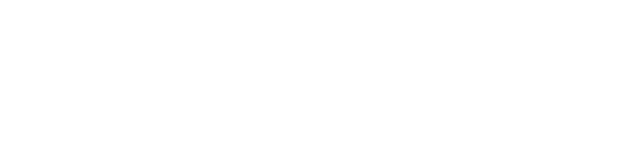
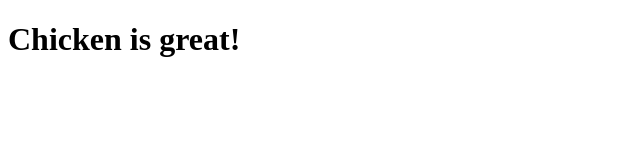
Before and after one commit to DonnieAsh/mod2_solution, a plain HTML site: page mod2site/index.html in a window 1280 px wide. Shown: the whole page, without its empty margins (0-640 px from the left). Drawn offline with Linux system fonts and the light colour scheme.

Commit message:
Modification to mod 2

```diff
--- a/mod2site/index.html
+++ b/mod2site/index.html
@@ -4,6 +4,6 @@
 	<title>Chicken is great!</title>
 </head>
 <body>
-
+<h1>Chicken is great!</h1>
 </body>
 </html>
```
